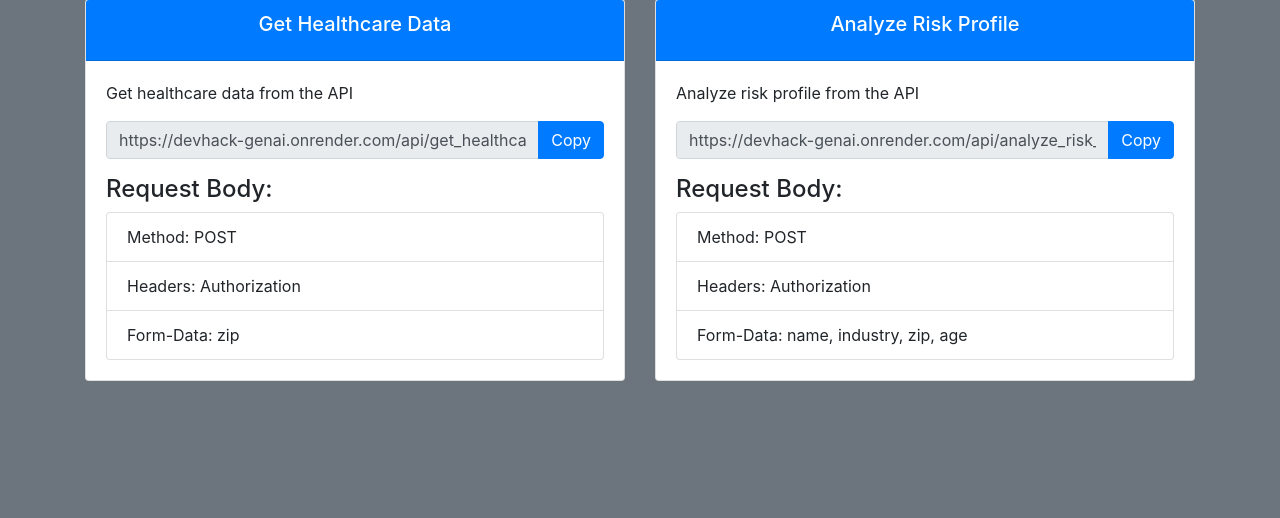
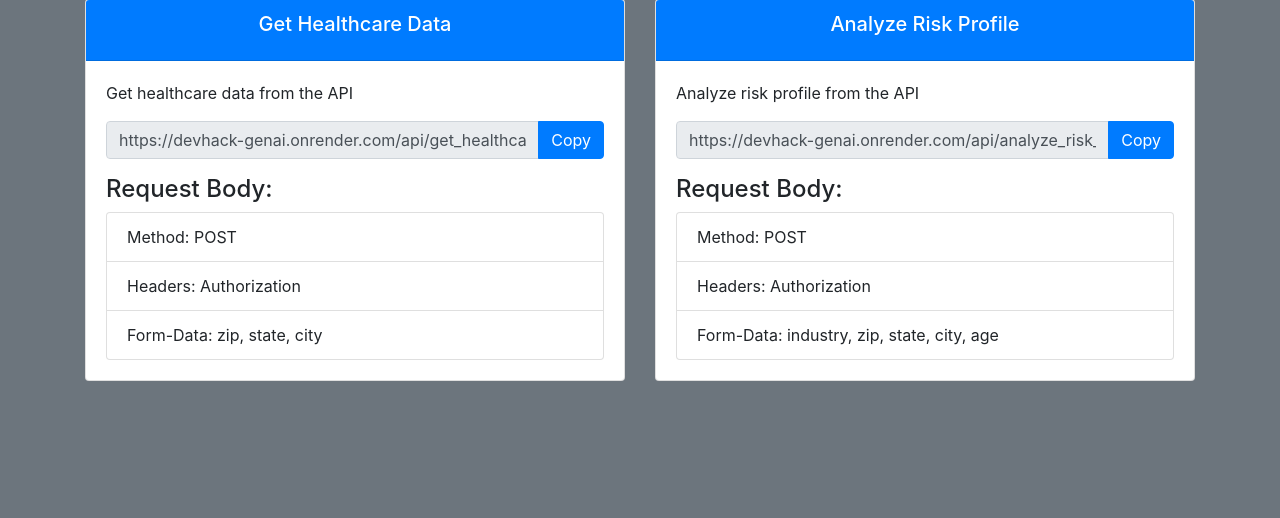
Before and after one commit to dev-biswajitghosal/devhack-genai, a Flask app: page / in a window 1280 px wide. Shown: the part 105-623 px from the top of the page. Run offline with Flask 3, Linux system fonts and the light colour scheme; some libraries are stand-ins or nearby versions.

Commit message:
changes in the required data

```diff
--- a/app.py
+++ b/app.py
@@ -23,11 +23,13 @@ def get_healthcare_data():
             return jsonify({'message': 'Please Give Correct API Key'}), 401
         else:
             zip_code = request.form.get('zip')
-            prompt = f"Find healthcare providers near {zip_code}"
+            state = request.form.get('state')
+            city = request.form.get('city')
+            prompt = f"Find healthcare providers near the location {zip_code},{state},{city}"
             response = generate_content(prompt)
             return jsonify({'response': response}), 200
     else:
-        return jsonify({'message': 'Please Give Correct API Key'}), 401
+        return jsonify({'message': 'Please Give API Key'}), 401
 
 
 @app.route('/api/analyze_risk_profile', methods=['POST'])
@@ -38,15 +40,17 @@ def analyze_risk_profile():
         if not is_authenticated:
             return jsonify({'message': 'Please Give Correct API Key'}), 401
         else:
-            name = request.form.get('name')
             industry = request.form.get('industry')
-            location = request.form.get('zip')
+            zip_code = request.form.get('zip')
+            state = request.form.get('state')
+            city = request.form.get('city')
             age = request.form.get('age')
-            prompt = f"Analyze the risk profile for {name} in the {industry} industry in {location} at the age of {age}"
+            prompt = (f"Analyze the risk profile for {industry} industry for the location of {zip_code},{state},{city}"
+                      f" and the people of age {age}.")
             response = generate_content(prompt)
             return jsonify({'response': response}), 200
     else:
-        return jsonify({'message': 'Please Give Correct API Key'}, 401)
+        return jsonify({'message': 'Please Give API Key'}, 401)
 
 
 if __name__ == '__main__':
--- a/auth.py
+++ b/auth.py
@@ -1,5 +1,5 @@
 # read the api_key.txt file
-with open('/etc/secrets/api_key.txt', 'r') as file:
+with open('./etc/secrets/api_key.txt', 'r') as file:
     API_KEY = file.read().replace('\n', '').split(",")
 
 
--- a/templates/index.html
+++ b/templates/index.html
@@ -31,7 +31,7 @@
                         <ul class="list-group">
                             <li class="list-group-item">Method: POST</li>
                             <li class="list-group-item">Headers: Authorization</li>
-                            <li class="list-group-item">Form-Data: zip</li>
+                            <li class="list-group-item">Form-Data: zip, state, city</li>
                         </ul>
                     </div>
                 </div>
@@ -53,7 +53,7 @@
                         <ul class="list-group">
                             <li class="list-group-item">Method: POST</li>
                             <li class="list-group-item">Headers: Authorization</li>
-                            <li class="list-group-item">Form-Data: name, industry, zip, age</li>
+                            <li class="list-group-item">Form-Data: industry, zip, state, city, age</li>
                         </ul>
                     </div>
                 </div>
```
